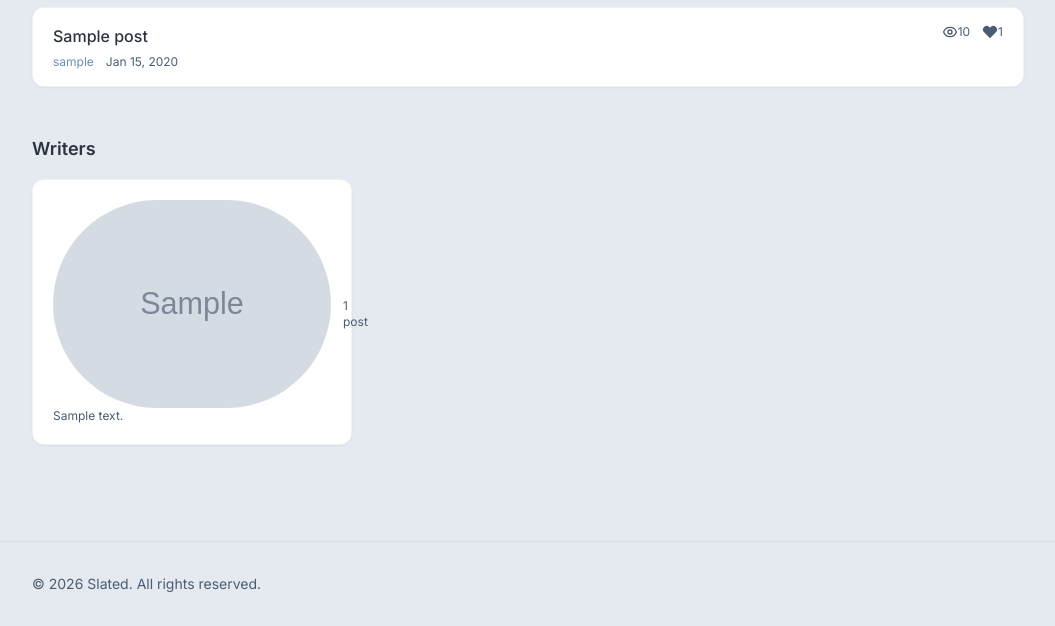
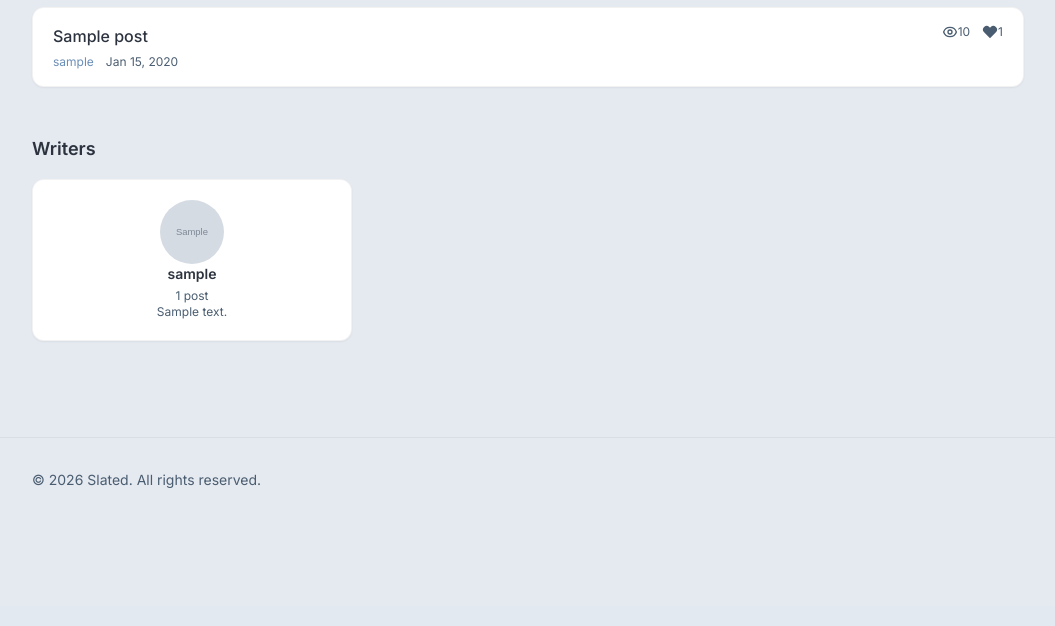
Before and after one commit to ReeshavMainali/blogpost, a Flask app: template templates/blog/search.html in a window 1280 px wide. Shown: the part 194-820 px from the top of the page, without its empty margins (112-1167 px from the left). After the commit the page ends 682 px from the top, so only its background shows below. Run offline with Flask 3, Linux system fonts and the light colour scheme; the template is opened without the code that fills it: values that come from a table or form of the project are taken from there, others are empty; tables that the repository leaves empty hold one stand-in row (values such as "Sample post"); grey boxes marked "Sample" are stand-in pictures.

Commit message:
completed the previos fix

```diff
--- a/templates/blog/search.html
+++ b/templates/blog/search.html
@@ -98,20 +98,18 @@
     <div class="grid sm:grid-cols-2 lg:grid-cols-3 gap-4">
       {% for writer in writers %}
         <a href="{{ url_for('user.profile', username=writer.username) }}"
-           class="card p-5 no-underline group hover:shadow-md transition-shadow">
-          <div class="flex items-center gap-3 mb-3 min-w-0">
+           class="card p-5 no-underline group hover:shadow-md transition-shadow flex flex-col items-center text-center">
           <img src="{{ url_for('static', filename='uploads/' + writer.profile_picture) }}"
                alt="{{ writer.username }}"
-                 class="w-12 h-12 rounded-full object-cover shrink-0 aspect-square"
+               class="w-16 h-16 rounded-full object-cover mb-3"
                onerror="this.src='{{ url_for('static', filename='uploads/profiles/default.png') }}'" />
-            <div class="flex-1 min-w-0">
-              <p class="font-semibold text-sm group-hover:underline line-clamp-1" style="color: var(--color-text-main);">
+          <div class="w-full min-w-0">
+            <p class="font-semibold text-sm group-hover:underline line-clamp-2" style="color: var(--color-text-main);">
               {{ writer.username }}
             </p>
-              <p class="text-xs" style="color: var(--color-text-muted);">
+            <p class="text-xs mt-1" style="color: var(--color-text-muted);">
               {{ writer.posts.count() }} post{% if writer.posts.count() != 1 %}s{% endif %}
             </p>
-            </div>
           </div>
           {% if writer.bio %}
             <p class="text-xs line-clamp-2" style="color: var(--color-text-muted);">
```
Lines whose indentation alone changed are shown as unchanged.
